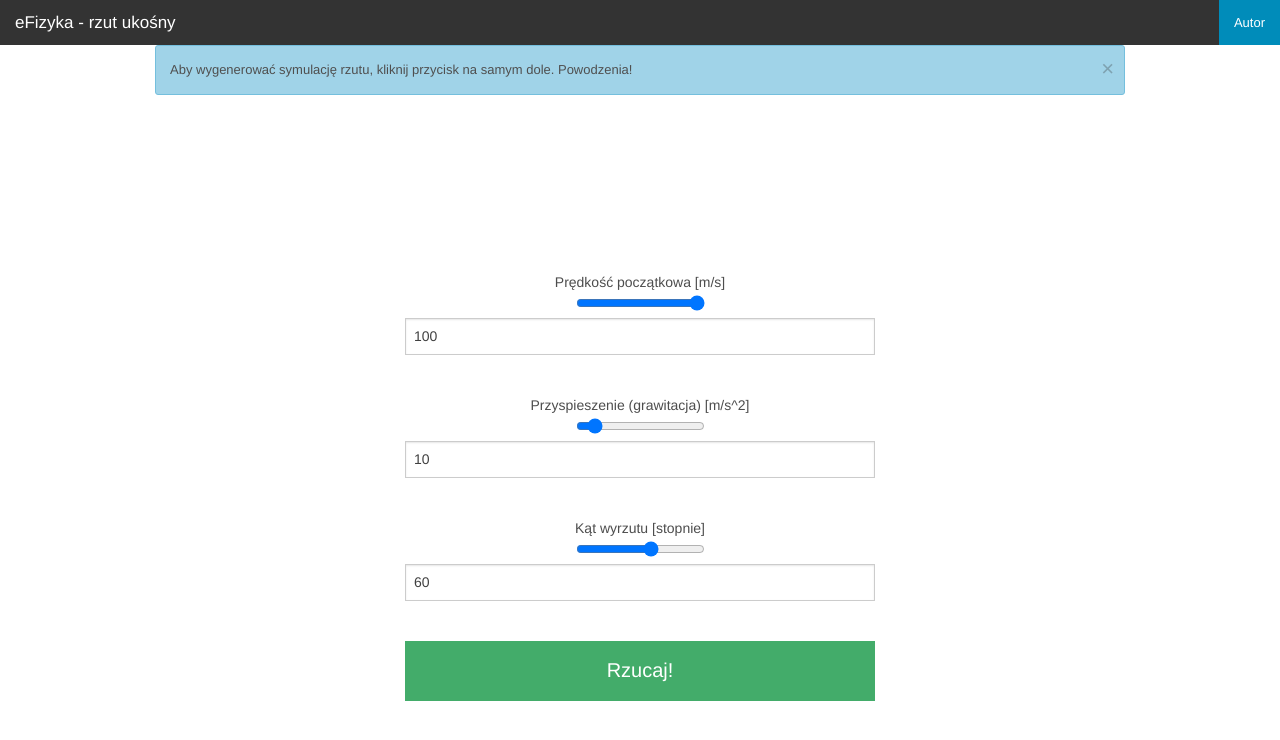
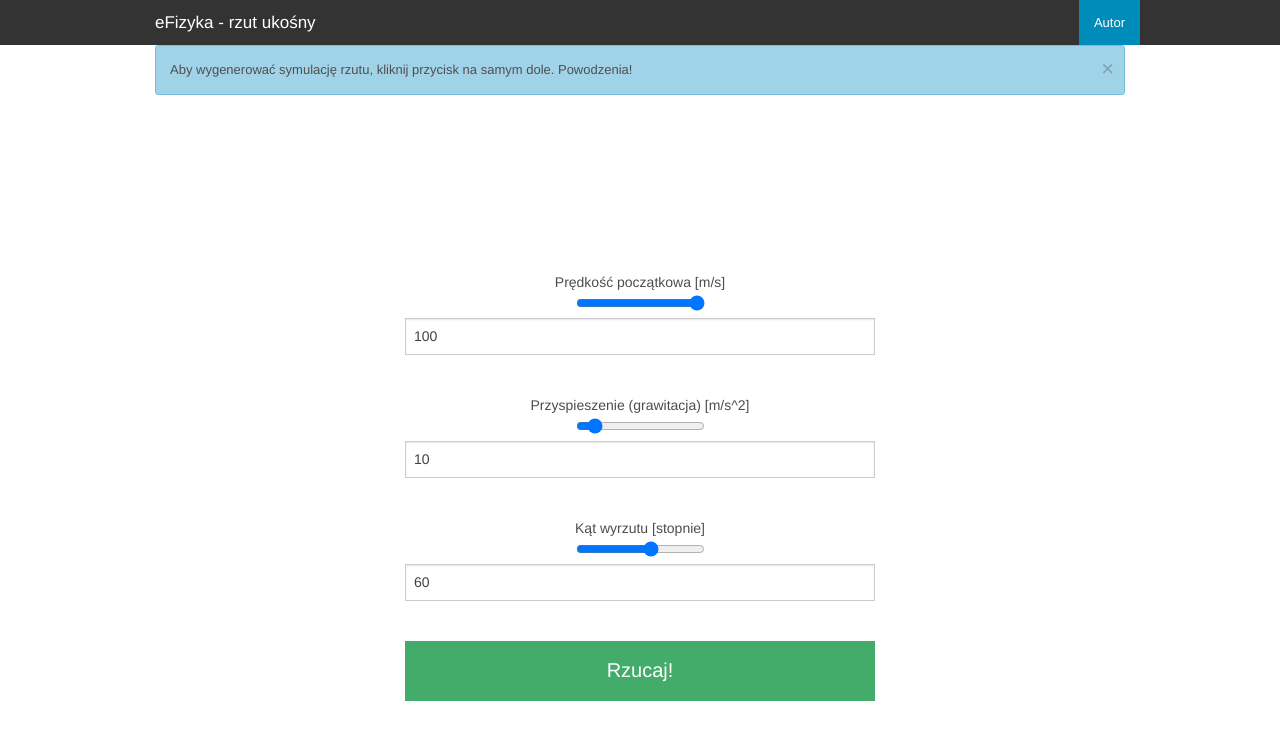
Before and after one commit to Marahin/efizyka-projekt, a plain HTML site: page index.html in a window 1280 px wide. Drawn offline with Linux system fonts and the light colour scheme.

Commit message:
Positioning the nav bar

```diff
--- a/index.html
+++ b/index.html
@@ -8,7 +8,7 @@
     <link rel="stylesheet" href="css/foundation.css"> </link>
 	</head>
 
-	<body>
+	<body><div class="contain-to-grid fixed">
     <nav class="top-bar" data-topbar role="navigation">
       <ul class="title-area">
         <li class="name">
@@ -24,7 +24,7 @@
           <li class="active"><a href="http://marahin.pl/">Autor</a></li>
         </ul>
       </section>
-    </nav>
+    </div></nav>
     <div class="row">
       <div class="small-12 medium-12 large-12 columns">
         <div id="alert" data-alert class="alert-box info radius">
```
